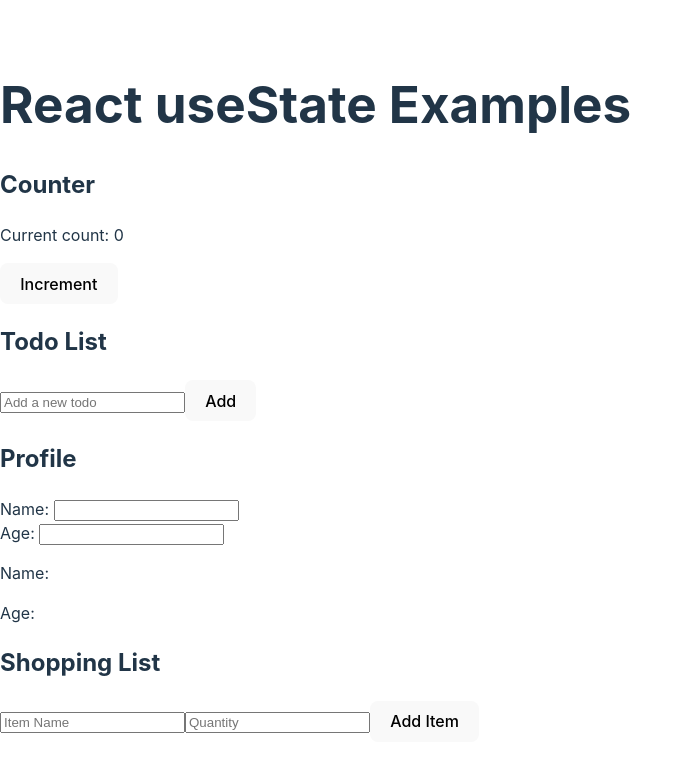
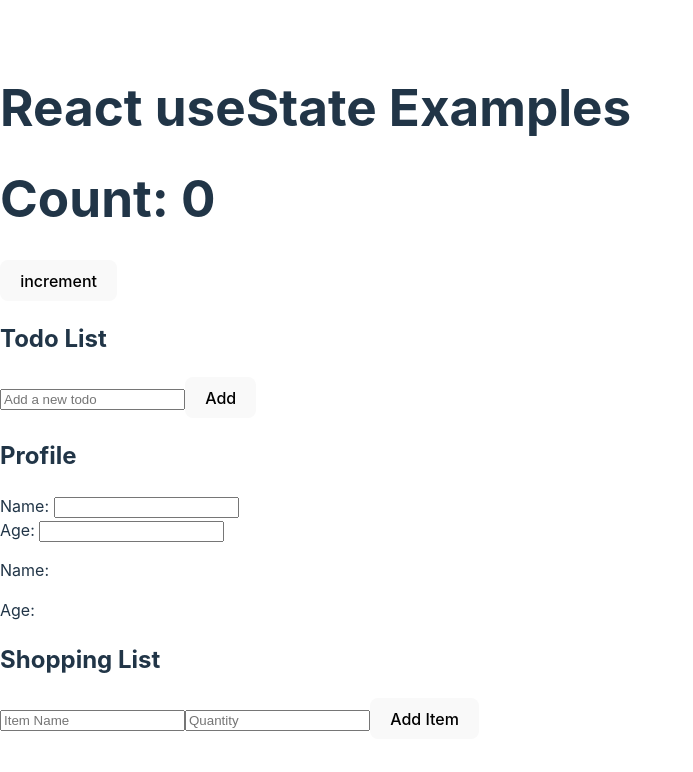
Before and after one commit to Swathi9353/iVoyant, a React (Vite) app in the folder my-app/: page / in a window 1280 px wide. Shown: the top 772 px of the page, without its empty margins (0-693 px from the left). Built offline with nearby package versions, Linux system fonts and the light colour scheme.

Commit message:
modified

```diff
--- a/my-app/src/Components/Counter.tsx
+++ b/my-app/src/Components/Counter.tsx
@@ -1,21 +1,16 @@
 import React, { useState } from "react";
 
-const Counter:React.FC=()=> {
-  // Initialize state with a value of 0
+const Counter=()=> {
   const [count, setCount] = useState(0);
 
-  // Function to increment the counter
-  const increment=() => {
-    setCount(count + 1);
-  };
 
   return (
     <div>
-      <h2>Counter</h2>
-      <p>Current count: {count}</p>
-      <button onClick={increment}>Increment</button>
+      <h1>Count: {count}</h1>
+      <button onClick={() =>setCount(count+1)}>increment</button>
     </div>
   );
 }
 
+
 export default Counter;
--- a/my-app/src/Components/TodoList.tsx
+++ b/my-app/src/Components/TodoList.tsx
@@ -3,7 +3,7 @@ import React, { useState, ChangeEvent, FormEvent } from "react";
 
 type Todo = string;
 
-function TodoList() {
+const TodoList=()=> {
   const [todos, setTodos] = useState<Todo[]>([]);
   const [newTodo, setNewTodo] = useState<string>("");
 
```
